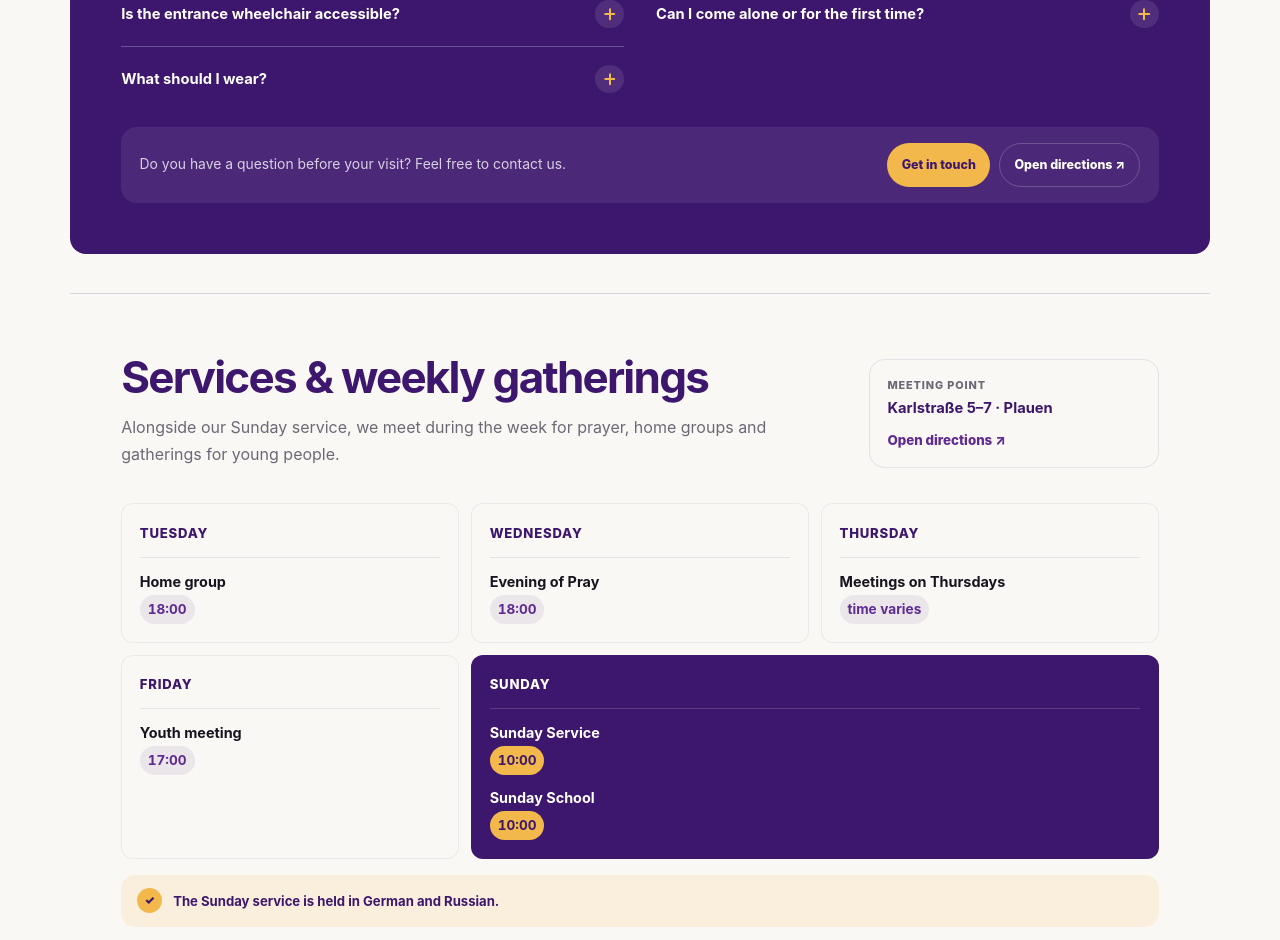
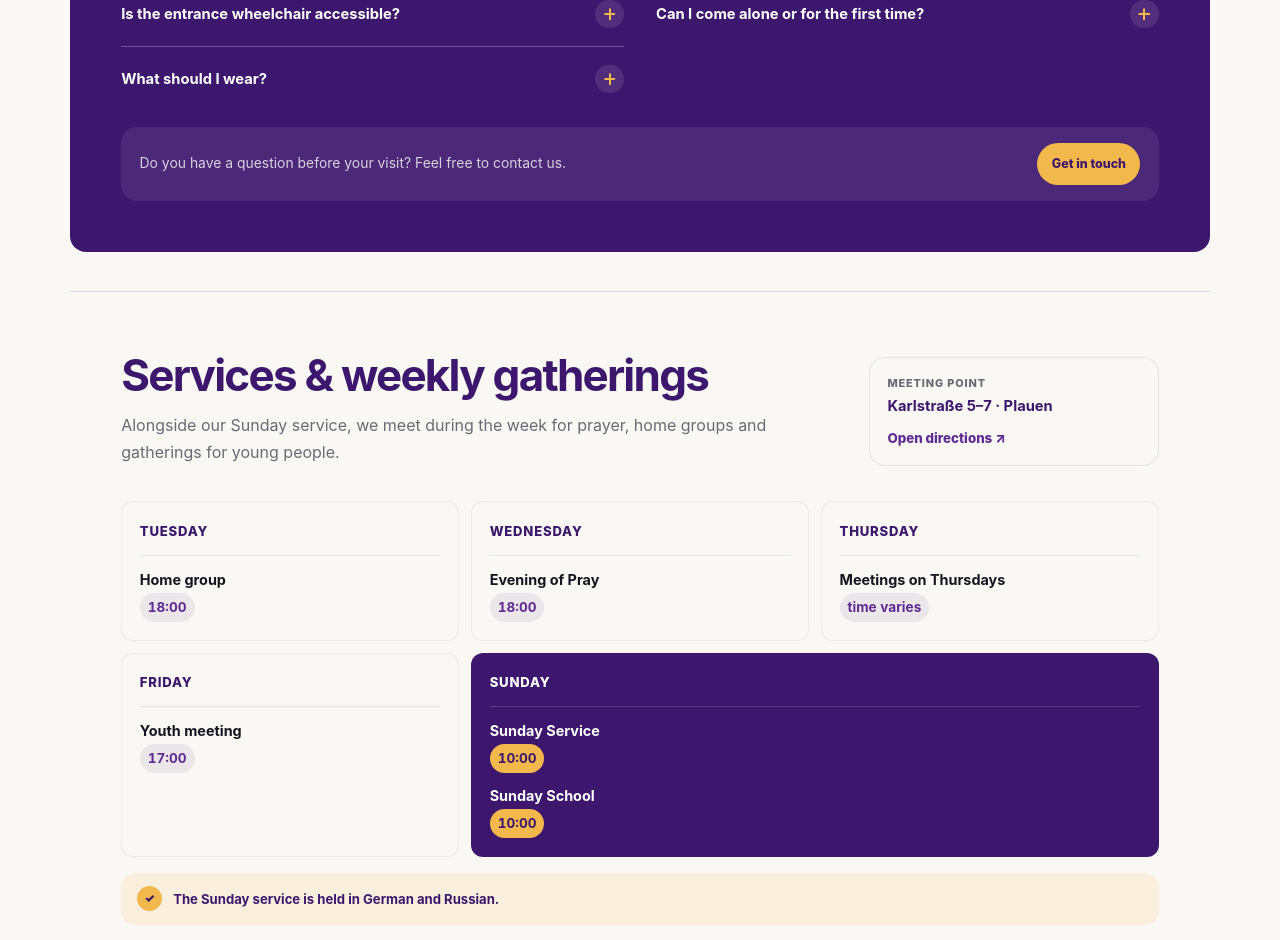
Before and after one commit to dignityinside/g12_eu, a Vue app: page / in a window 1280 px wide. Shown: the part 1634-2574 px from the top of the page. Built offline with nearby package versions, Linux system fonts and the light colour scheme.

Commit message:
Improvements

```diff
--- a/src/components/FirstVisitBlock.vue
+++ b/src/components/FirstVisitBlock.vue
@@ -38,7 +38,6 @@ const questions = [
       <p>{{ $t('landing.firstVisitQuestions') }}</p>
       <div>
         <a class="first-visit-section__contact" href="mailto:kontakt.neuesleben@gmail.com">{{ $t('landing.contactUs') }}</a>
-        <a class="first-visit-section__route" href="https://www.google.com/maps/dir/?api=1&destination=Karlstra%C3%9Fe+7%2C+08523+Plauen" target="_blank" rel="noopener">{{ $t('text.contacts.openRoute') }} ↗</a>
       </div>
     </footer>
   </section>
@@ -70,7 +69,6 @@ const questions = [
 .first-visit-section__footer > div { display: flex; flex-wrap: wrap; gap: .55rem; }
 .first-visit-section__footer a { display: inline-flex; align-items: center; justify-content: center; min-height: 42px; padding: .65rem .9rem; border-radius: 999px; font-size: .78rem; font-weight: 850; text-decoration: none; }
 .first-visit-section__contact { background: $color-secondary; color: $color-primary; }
-.first-visit-section__route { border: 1px solid rgba(255,255,255,.2); color: $color-white; }
 .first-visit-section__footer a:focus-visible { outline: 3px solid $color-secondary; outline-offset: 3px; }
 
 @include breakpoint('s') {
```
